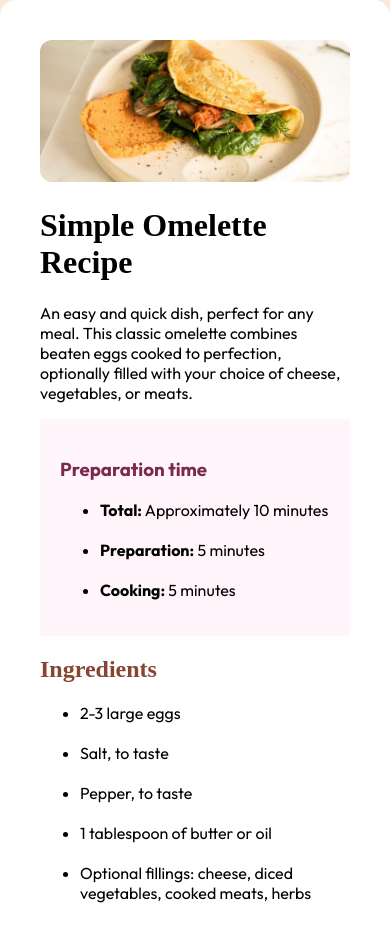
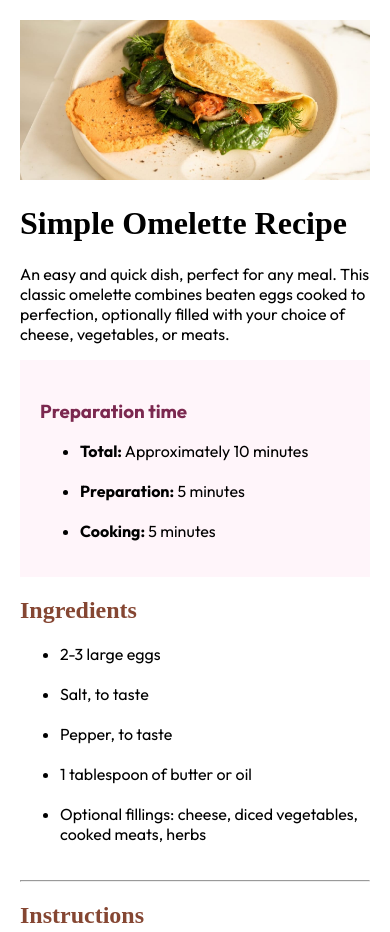
Before and after one commit to morufataraoye/Novice, a plain HTML site: page index.html in a window 390 px wide. Shown: the top 932 px of the page. Drawn offline with Linux system fonts and the light colour scheme.

Commit message:
added responsive design for mobile

```diff
--- a/style.css
+++ b/style.css
@@ -59,3 +59,13 @@ td{
     border-bottom: 1px solid hsl(30, 18%, 87%);
     padding: 10px;
 }
+@media screen and (max-width:600px){
+    #white{
+        width: 100%;
+        border-radius: 0;
+        padding: 20px;
+    }
+    img{
+    border-radius: 0;
+}
+}
```
